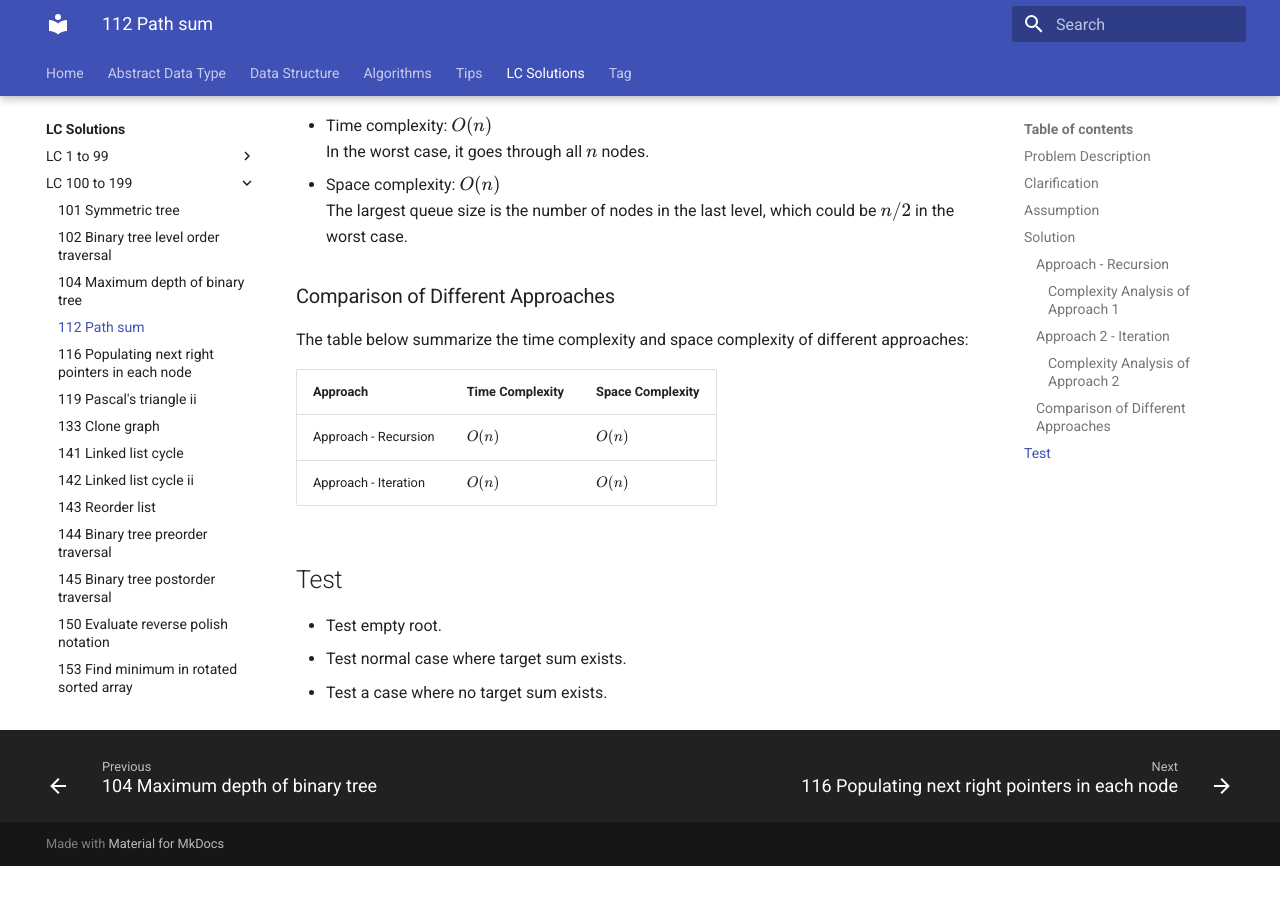
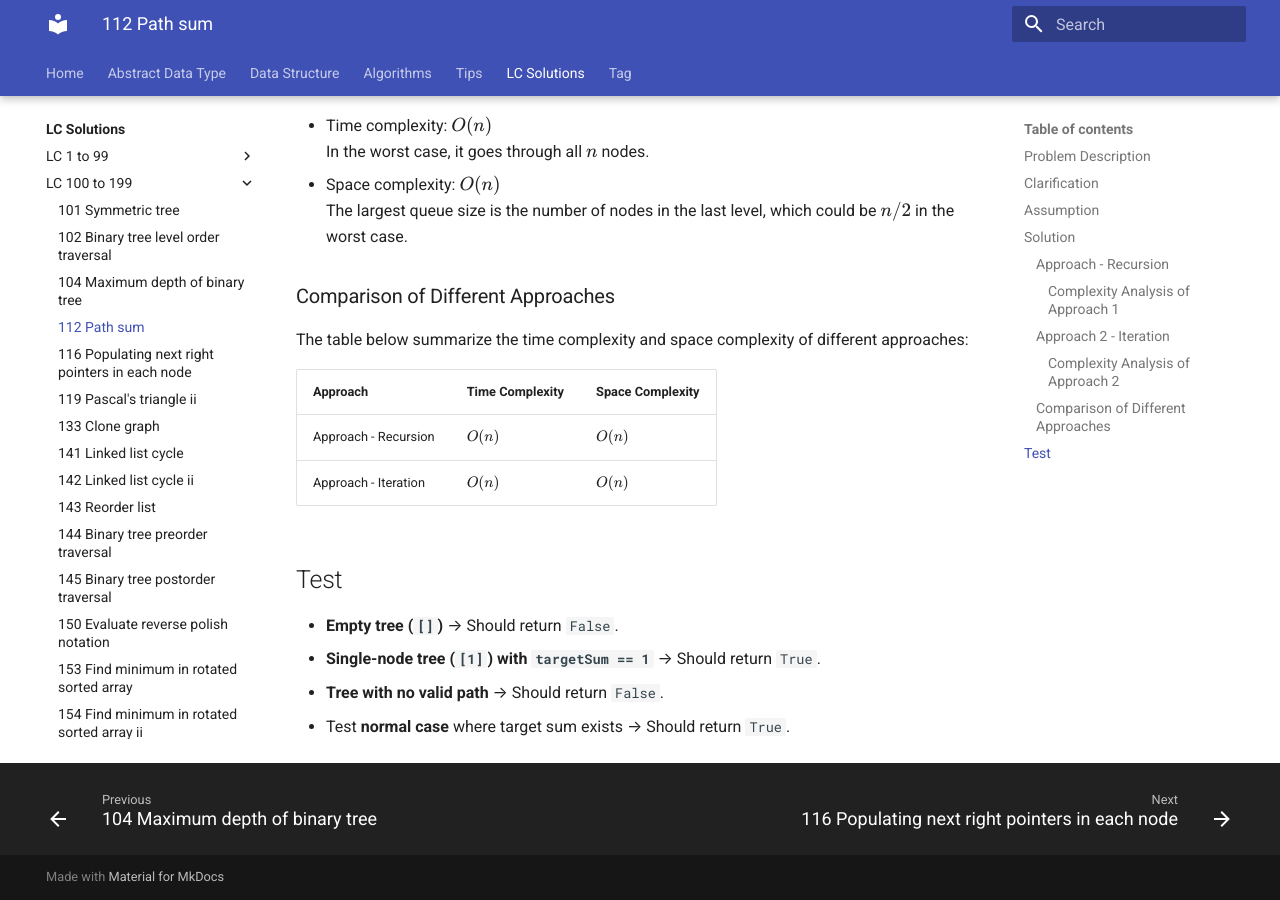
Before and after one commit to RogerLuo-Code/coding-practice, an MkDocs documentation site: the page built from docs/lc-solutions/lc0100-0199/lc0112-path-sum.md, in a window 1280 px wide and 900 px high, scrolled down 2249 px. Built offline with MkDocs 1.6.1 and Material for MkDocs 9.7.7, drawn with Linux system fonts in a browser that asks for light colours; before the commit the page ends 3115 px from its top, so only the background shows below that.

Commit message:
Update test notes for LC112 solution

```diff
--- a/docs/lc-solutions/lc0100-0199/lc0112-path-sum.md
+++ b/docs/lc-solutions/lc0100-0199/lc0112-path-sum.md
@@ -117,6 +117,7 @@
 
 ## Test
 
-- Test empty root.
-- Test normal case where target sum exists.
-- Test a case where no target sum exists.
+- **Empty tree (`[]`)** → Should return `False`.
+- **Single-node tree (`[1]`) with `targetSum == 1`** → Should return `True`.
+- **Tree with no valid path** → Should return `False`.
+- Test **normal case** where target sum exists → Should return `True`.
```
